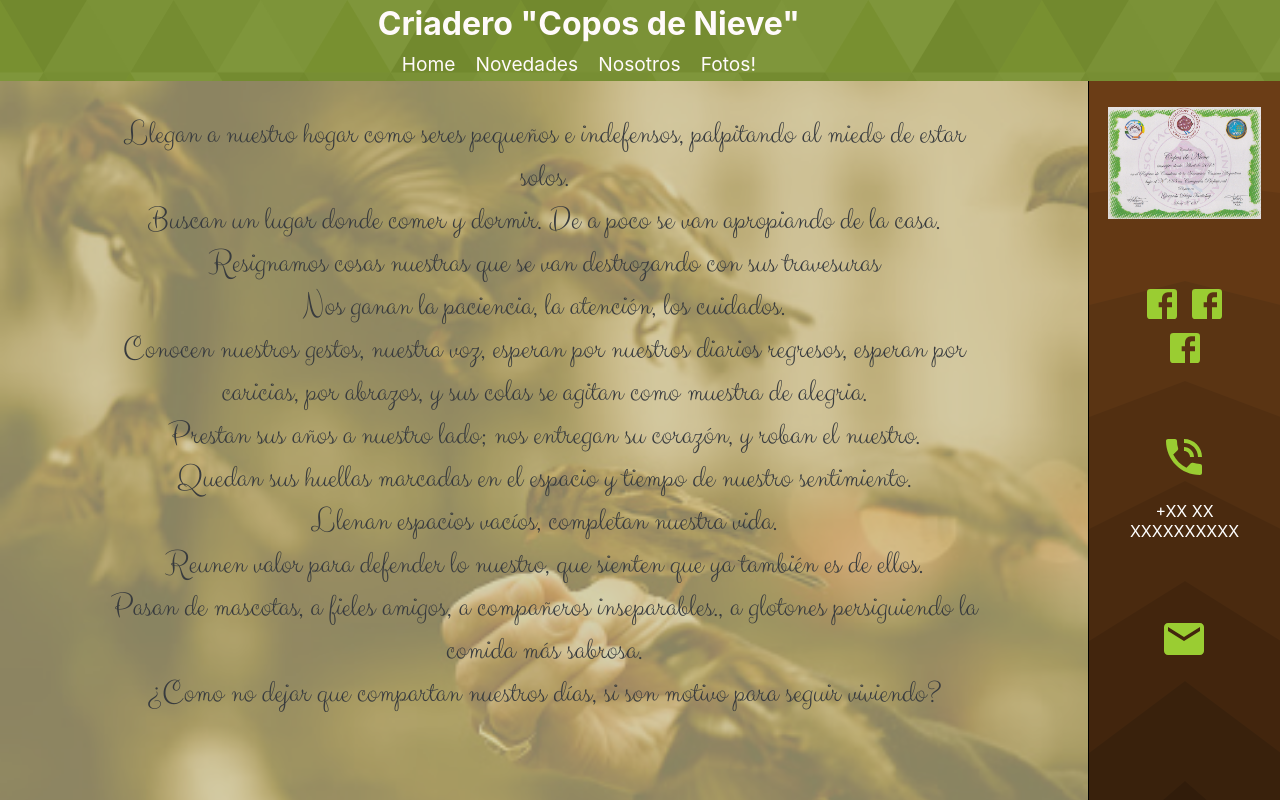
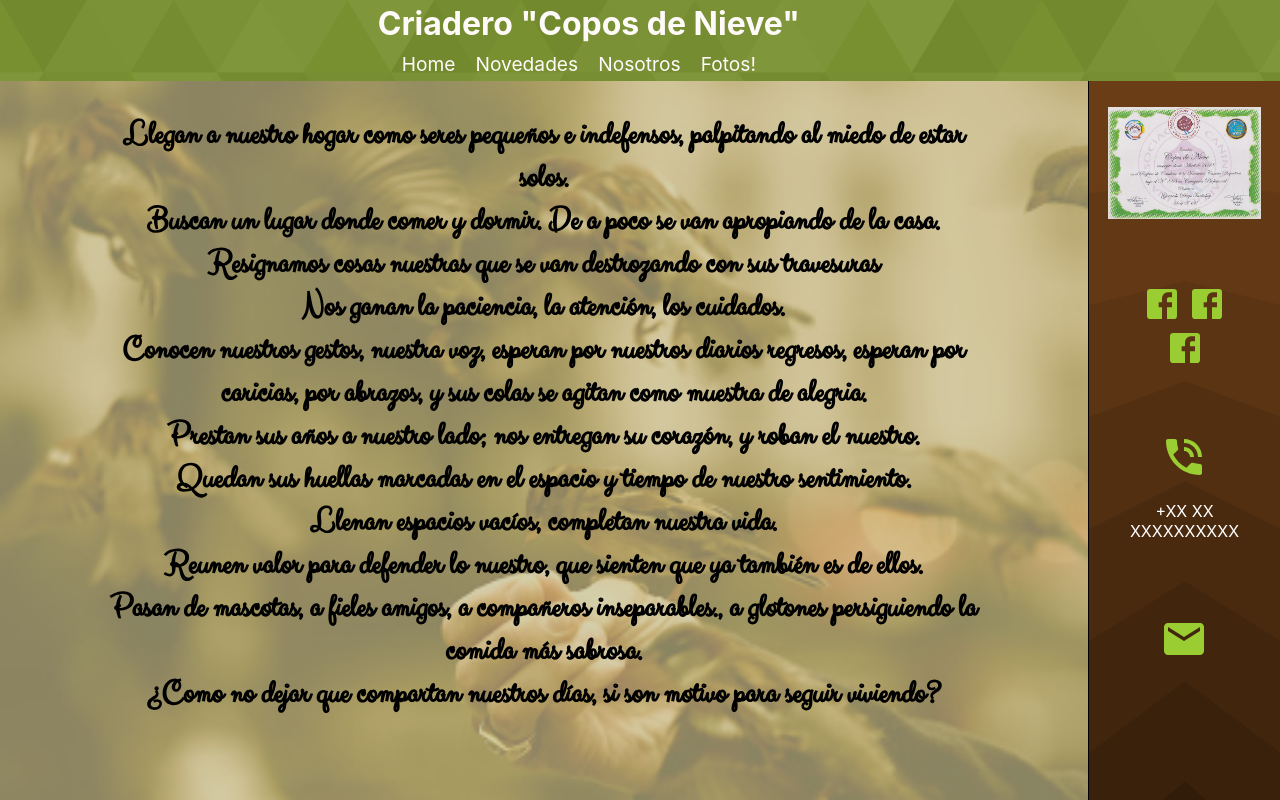
Before and after one commit to MarianoRamborger/Criadero, a React (Create React App) app: page /nosotros in a window 1280 px wide. Shown: the top 800 px of the page. Built offline with nearby package versions, Linux system fonts and the light colour scheme.

Commit message:
contact migration complete!

```diff
--- a/src/App.css
+++ b/src/App.css
@@ -76,7 +76,7 @@
 }
 
 .nav-list a:hover {
-  color: orangered
+  color: #FFCC00
 }
 
 #row-of-columns {
@@ -218,7 +218,7 @@ background-color: rgba(177, 126, 81, 0.4);
 .fotos-div {
 display: flex;
 flex-flow: row wrap;
-justify-content: flex-start;
+justify-content: center;
 align-content: flex-start;
 }
 
@@ -349,6 +349,9 @@ align-content: flex-start;
     font-size: 2em;
   }
 
+  .news-card-image img {
+    width: 75%;
+  }
 
 
   }
@@ -404,8 +407,14 @@ align-content: flex-start;
   text-align: center;
   font-family: ClickerScript;
   font-size: 2em;
-  color: #383b3e
+  color: white;
+  -webkit-text-stroke-width: 2px;
+  -webkit-text-stroke-color: black;
+
+
 }
+
+
 
 br {
   margin-bottom: 1%;
--- a/src/Components/Accordion/Accordion.js
+++ b/src/Components/Accordion/Accordion.js
@@ -2,7 +2,7 @@ import  React from 'react'
 import { FullpageAccordion, Panel } from "react-fullpage-accordion";
 import "react-fullpage-accordion/dist/react-fullpage-accordion.css";
 import "./Accordion.css";
-import Contacto from '../../Images/Sections/verdeContacto.jpg'
+// import Contacto from '../../Images/Sections/verdeContacto.jpg'
 import Nosotros from '../../Images/Sections/nosotros.jpg'
 import Fotos from '../../Images/Sections/Fotos.jpg'
 // import Nosotros from '../../Images/Sections/verdeNosotros.jpg'
@@ -50,7 +50,7 @@ const Accordion = () => {
             </p>
             <p></p>
         </Panel>
-        <Panel
+        {/* <Panel
                 itemId="3"
                 background={Contacto}
                 >
@@ -59,7 +59,7 @@ const Accordion = () => {
                 <Link to="/contacto"> Contacto </Link>
                 </p>
                 <p></p>
-        </Panel>
+        </Panel> */}
 
       </FullpageAccordion>
 
--- a/src/Components/LeftBody/NosotrosBody.js
+++ b/src/Components/LeftBody/NosotrosBody.js
@@ -7,7 +7,7 @@ const NosotrosBody = () => {
     return (
 
         <div className="left-column-container" >
-        <div className="left-column">
+        <div className="left-column nosotros-column">
 
         {/* <h2 className="nosotros-section-title"> Acá iría información sobre el criadero</h2> */}
 
--- a/src/Components/LeftBody/newsBody.js
+++ b/src/Components/LeftBody/newsBody.js
@@ -18,7 +18,8 @@ const NewsBody  = () => {
             text={"texto de relleno!"}
             image={pic1}
             imageAlt={"Perro celebrando"}
-            className={"contrast"}
+            className={"single-news-pic contrast"}
+
 
         />
 
```
